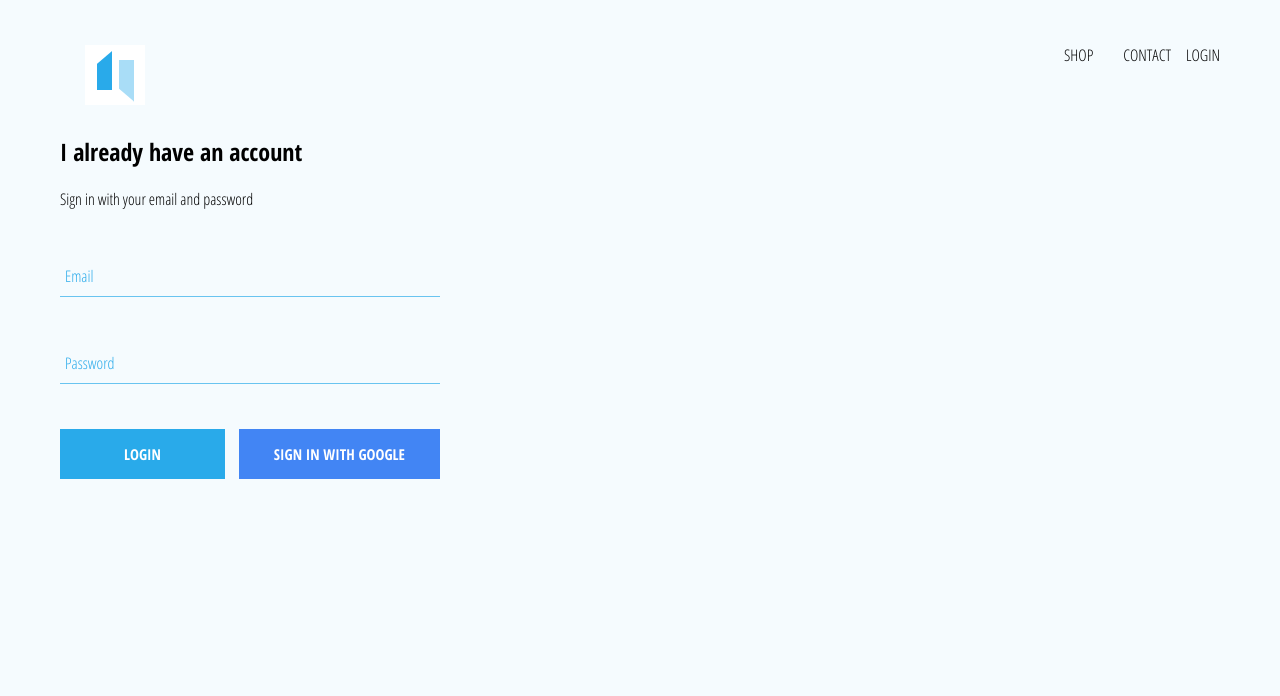
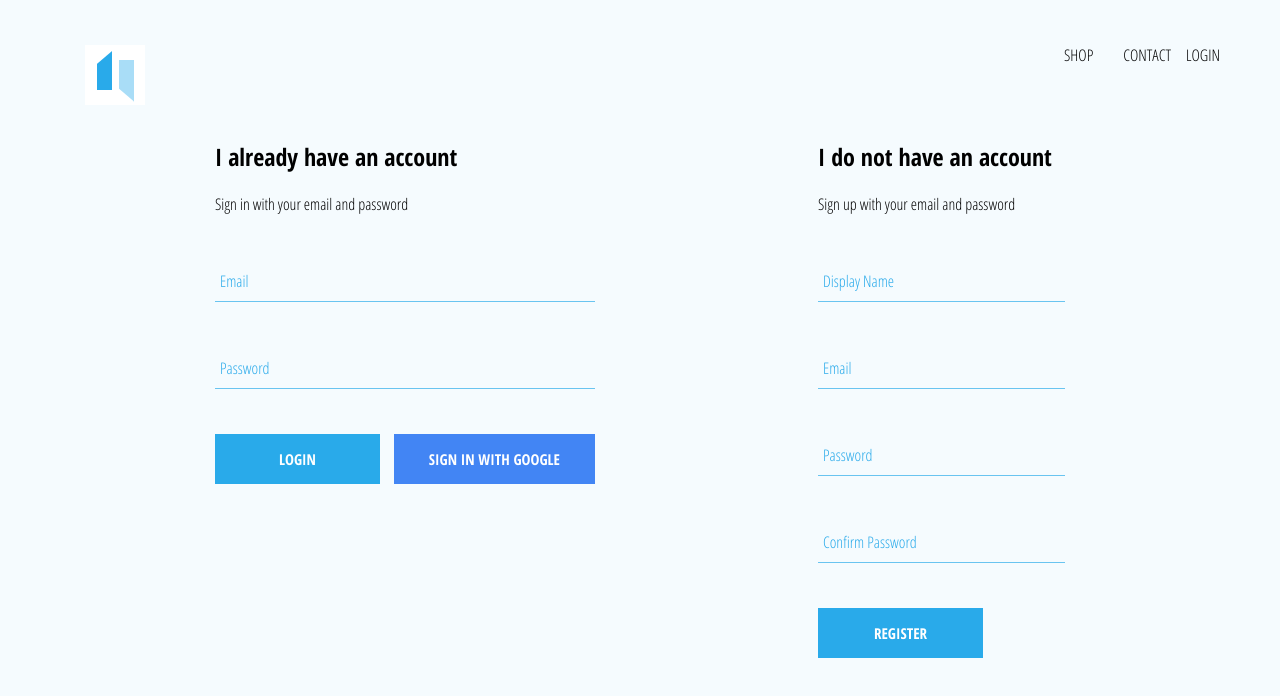
Before and after one commit to Chidexprince/rex-shop, a React (Create React App) app: page /login in a window 1280 px wide. Shown: the top 696 px of the page. Built offline with nearby package versions, Linux system fonts and the light colour scheme; no server answers.

Commit message:
Setting up register and login functionality

```diff
--- a/src/App.js
+++ b/src/App.js
@@ -7,7 +7,7 @@
 import Home from './pages/home/home';
 import Account from './pages/account/account';
 import Shop from './pages/shop/shop';
-import { auth } from './firebase/firebase.util';
+import { auth, createUserProfileDocument } from './firebase/firebase.util';
 
 class App extends Component {
   constructor() {
@@ -21,12 +21,26 @@
   unsubscribeFromAuth = null;
 
   componentDidMount() {
-    this.unsubscribeFromAuth = auth.onAuthStateChanged(user => {
-      this.setState({
-        currentUser: user
-      })
 
-    })
+    // Handles Google Signin and setting user details
+    this.unsubscribeFromAuth = auth.onAuthStateChanged(async userAuth => {
+      const userRef = await createUserProfileDocument(userAuth);
+
+      if(userAuth) {
+        userRef.onSnapshot(snapShot => {
+          this.setState(
+            {
+              currentUser: {
+                id: snapShot.id,
+                ...snapShot.data()
+              }
+            }
+          )
+        })
+      }
+
+      this.setState({ currentUser: userAuth})
+    });
 
   }
 
--- a/src/components/register/register.js
+++ b/src/components/register/register.js
@@ -0,0 +1,102 @@
+import React, { Component } from 'react';
+
+import FormInput from '../form-input/form-input';
+import CustomButton from '../custom-button/custom-button';
+
+import { auth, createUserProfileDocument } from '../../firebase/firebase.util';
+
+class Register extends Component {
+    constructor() {
+        super();
+        this.state = {
+            displayName: '',
+            email: '',
+            password: '',
+            confirmPassword: ''
+        }
+    }
+
+    handleSubmit = async event => {
+        event.preventEvent();
+
+        const { displayName, email, password, confirmPassword } = this.state;
+
+        if(password !== confirmPassword) {
+            alert("Passwords don't match");
+            return;
+        }
+
+        try {
+            const { user } = await auth.createUserWithEmailAndPassword(
+                email,
+                password
+            );
+
+            await createUserProfileDocument(user, { displayName});
+
+            this.setState({
+                displayName: '',
+                email: '',
+                password: '',
+                confirmPassword: ''
+            })
+
+        } catch (error) {
+            console.error(error)
+        }
+
+    }
+
+    handleChange = event => {
+        const { name, value } = event.target;
+
+        this.setState({ [name]: value })
+    }
+
+    render() {
+        const {displayName, email, password, confirmPassword} = this.state;
+        return (
+            <div className="sign-up">
+                <h2 className="title">I do not have an account</h2>
+                <span>Sign up with your email and password</span>
+                <form className="sign-up-form" onSubmit={this.handleSubmit}>
+                    <FormInput
+                        type="text"
+                        name="displayName"
+                        value={displayName}
+                        onChange={this.handleChange}
+                        label='Display Name'
+                        required
+                    />
+                    <FormInput
+                        type="email"
+                        name="Email"
+                        value={email}
+                        onChange={this.handleChange}
+                        label='Email'
+                        required
+                    />
+                    <FormInput
+                        type="password"
+                        name="password"
+                        value={password}
+                        onChange={this.handleChange}
+                        label='Password'
+                        required
+                    />
+                    <FormInput
+                        type="password"
+                        name="confirmPassword"
+                        value={confirmPassword}
+                        onChange={this.handleChange}
+                        label='Confirm Password'
+                        required
+                    />
+                    <CustomButton  type="submit"> Register </CustomButton>
+                </form>
+            </div>
+        )
+    }
+}
+
+export default Register
--- a/src/components/register/register.scss
+++ b/src/components/register/register.scss
@@ -0,0 +1,9 @@
+.sign-up {
+    display: flex;
+    flex-direction: column;
+    width: 380px;
+
+    .title {
+      margin: 10px 0;
+    }
+  }
--- a/src/firebase/firebase.util.js
+++ b/src/firebase/firebase.util.js
@@ -12,7 +12,36 @@
     measurementId: "G-HDNKZVJSJ0"
   };
 
+export const createUserProfileDocument = async (userAuth, additionalData) => {
+  if(!userAuth) return;
+
+  const userRef = firestore.doc(`users/${userAuth.uid}`);
+
+  const snapShot = await userRef.get();
+
+  if(!snapShot.exists) {
+    const { displayName, email } = userAuth;
+    const createdAt = new Date();
+
+    try {
+      await userRef.set({
+        displayName,
+        email,
+        createdAt,
+        ...additionalData
+      })
+    } catch (error) {
+      console.log('error creating user', error.message)
+    }
+  }
+
+  return userRef
+}
+
+if (firebase.apps.length === 0) {
   firebase.initializeApp(config);
+}
+
 
 export const auth = firebase.auth();
 export const firestore = firebase.firestore();
--- a/src/pages/account/account.js
+++ b/src/pages/account/account.js
@@ -1,11 +1,13 @@
 import React from 'react';
 import Login from '../../components/login/login';
+import Register from '../../components/register/register';
 
 import './account.scss';
 
 const Account = () => (
     <div className='account'>
         <Login />
+        <Register />
     </div>
 )
 
--- a/src/pages/account/account.scss
+++ b/src/pages/account/account.scss
@@ -0,0 +1,6 @@
+.account {
+    width: 850px;
+    display: flex;
+    justify-content: space-between;
+    margin: 30px auto;
+  }
```
Also changed, not shown: src/components/header/header.js (+6 -3 lines).
